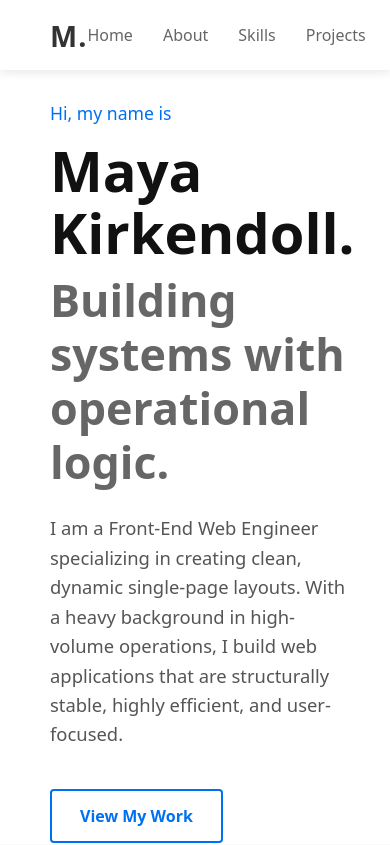
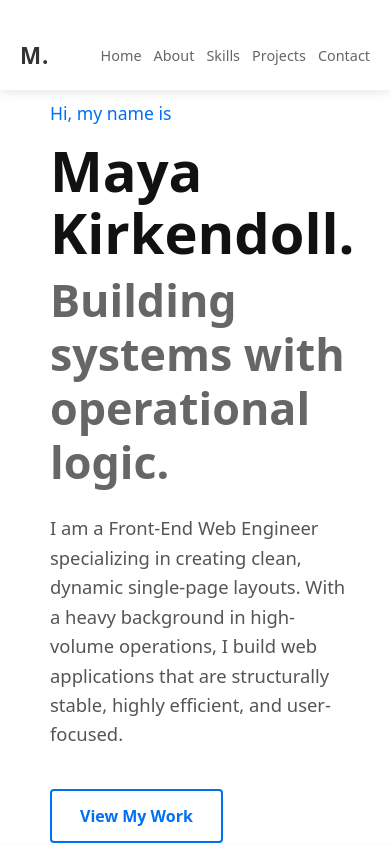
Before and after one commit to MayaKirken/maya-portfolio, a React (Create React App) app: page / in a window 390 px wide. Shown: the top 845 px of the page. Built offline with nearby package versions, Linux system fonts and the light colour scheme.

Commit message:
fix mobile navbar

```diff
--- a/public/index.html
+++ b/public/index.html
@@ -3,7 +3,7 @@
   <head>
     <meta charset="utf-8" />
     <link rel="icon" href="%PUBLIC_URL%/favicon.ico" />
-    <meta name="viewport" content="width=device-width, initial-scale=1" />
+    <meta name="viewport" content="width=device-width, initial-scale=1, viewport-fit=cover" />
     <meta name="theme-color" content="#000000" />
     <meta
       name="description"
--- a/src/App.js
+++ b/src/App.js
@@ -4,7 +4,8 @@ import Hero from './components/Hero';
 import Skills from './components/Skills';
 import Projects from './components/Projects';
 import Contact from './components/Contact';
-import './styles/App.css';
+
+
 
 function App () {
   return (
--- a/src/styles/Navbar.css
+++ b/src/styles/Navbar.css
@@ -1,4 +1,3 @@
-/* Main Navigation Bar Container */
 .navbar {
     position: fixed;
     top: 0;
@@ -12,9 +11,9 @@
     padding: 0 50px;
     box-shadow: 0 2px 10px rgba(0, 0, 0, 0.1);
     z-index: 1000;
+    box-sizing: border-box;
 }
 
-/* Logo Styling (The "M.") */
 .navbar-logo a {
     font-size: 1.8rem;
     font-weight: 700;
@@ -23,14 +22,12 @@
     letter-spacing: 1px;
 }
 
-/* Unordered List Links Container */
 .navbar-links {
     display: flex;
     list-style: none;
     gap: 30px;
 }
 
-/* Individual Link Anchor Tags */
 .navbar-links a {
     text-decoration: none;
     color: #666666;
@@ -39,7 +36,27 @@
     transition: color 0.3s ease;
 }
 
-/* Interactive Hover State */
 .navbar-links a:hover {
     color: #0070f3;
 }
+
+@media (max-width: 480px) {
+  .navbar {
+    padding-top: 20px;
+    height: 90px;
+    padding-left: 20px;
+    padding-right: 20px;
+  }
+
+  .navbar-logo a {
+    font-size: 1.4rem;
+  }
+
+  .navbar-links {
+    gap: 12px;
+  }
+
+  .navbar-links a {
+    font-size: 0.9rem;
+  }
+}
```
